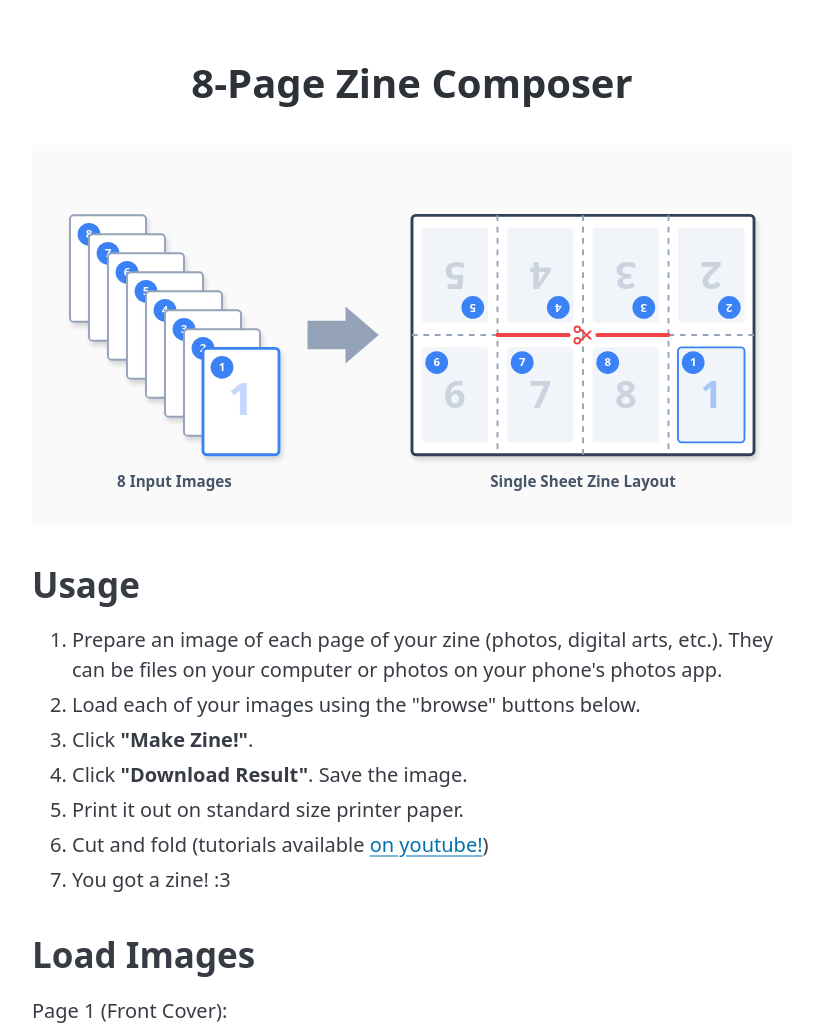
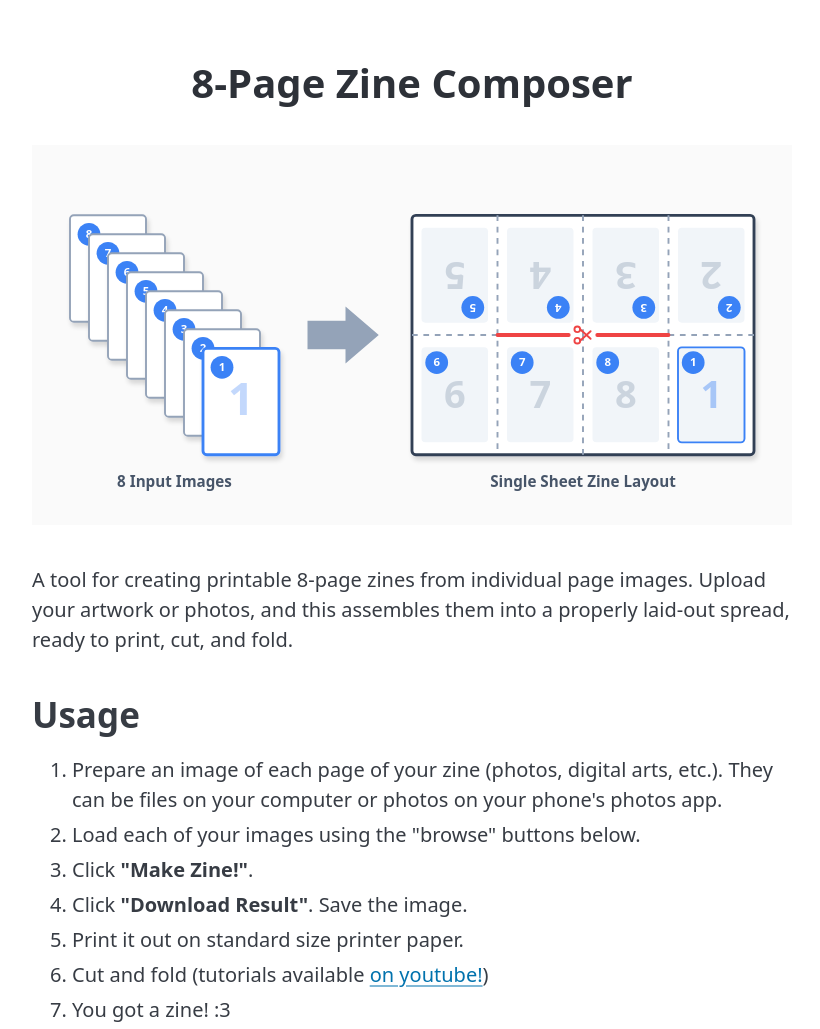
Before and after one commit to lupine-dev/8-page-zine-composer, a plain HTML site: page index.html in a window 1280 px wide. Shown: the top 1029 px of the page, without its empty margins (228-1048 px from the left). Drawn offline with Linux system fonts and the light colour scheme.

Commit message:
Add description to page

```diff
--- a/index.html
+++ b/index.html
@@ -11,6 +11,9 @@
     <h1>8-Page Zine Composer</h1>
     <section>
         <img src="src/zine-layout.svg" width="800" height="400">
+    </section>
+    <section>
+        <p>A tool for creating printable 8-page zines from individual page images. Upload your artwork or photos, and this assembles them into a properly laid-out spread, ready to print, cut, and fold.</p>
     </section>
     <section>
         <h2>Usage</h2>
```
